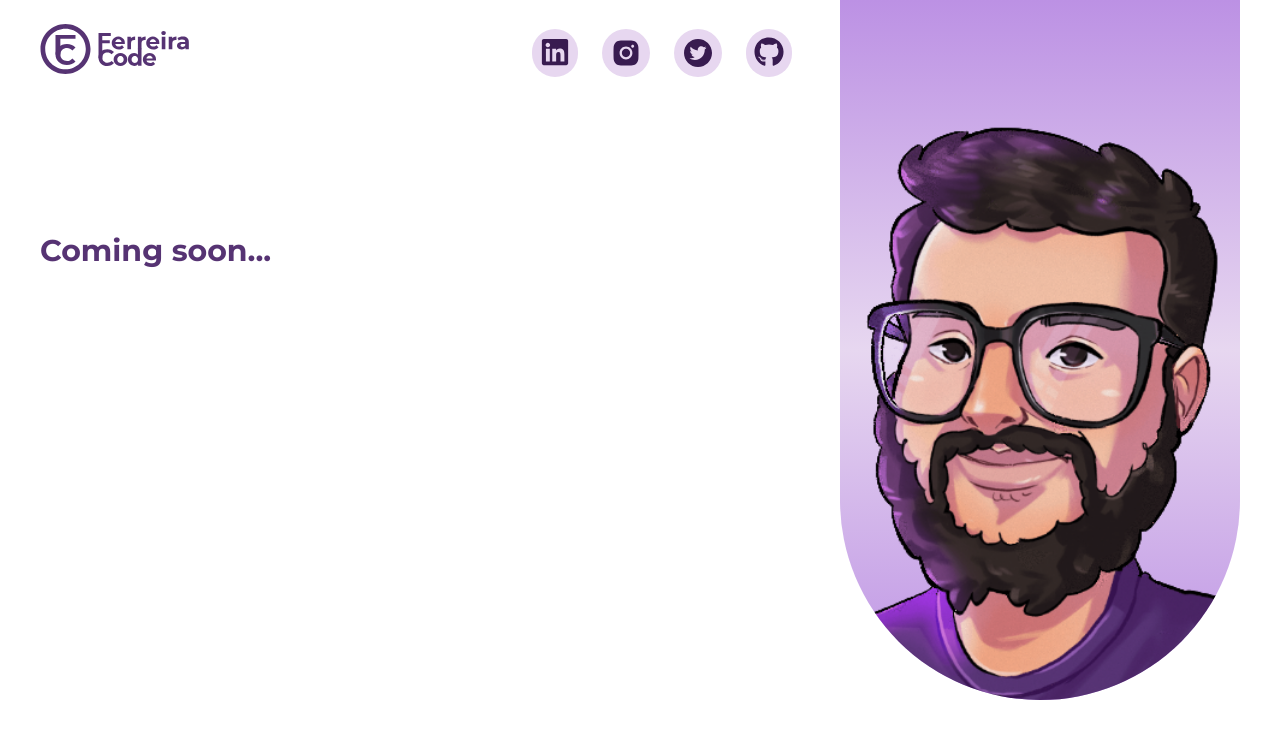
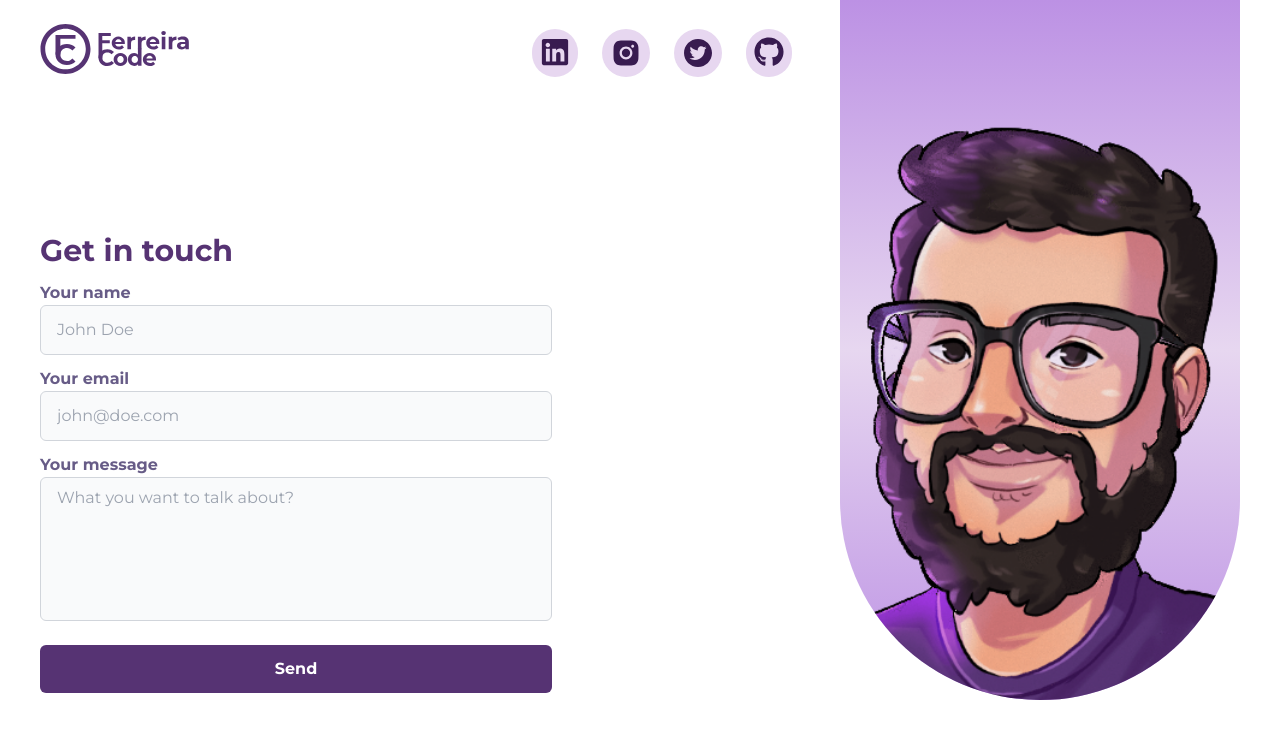
Before and after one commit to codeferreira/ferreiracode-v3, a Next.js app: page /get-in-touch in a window 1280 px wide. Shown: the top 738 px of the page. Built offline with nearby package versions, Linux system fonts and the light colour scheme.

Commit message:
feat: add get in touch form

```diff
--- /dev/null
+++ b/src/components/input/index.tsx
@@ -0,0 +1,20 @@
+import { InputHTMLAttributes } from "react";
+
+interface InputProps extends InputHTMLAttributes<HTMLInputElement> {
+  label: string;
+  name: string;
+}
+
+const Input = ({ label, name, ...props }: InputProps) => {
+  return (
+    <>
+      <label htmlFor={name} className="text-purple-400 font-semibold mb-2">
+        {label}
+      </label>
+
+      <input id={name} name={name} className="border border-gray-300 focus:border-purple-400 focus:ring-purple-400 block bg-gray-50 py-3 px-4 rounded-md w-full max-w-lg mb-3 text-purple-700" {...props} />
+    </>
+  )
+}
+
+export default Input;
--- a/src/pages/get-in-touch.tsx
+++ b/src/pages/get-in-touch.tsx
@@ -1,4 +1,5 @@
 import Header from 'components/header'
+import Input from 'components/input'
 import Head from 'next/head'
 import Image from 'next/image'
 
@@ -13,8 +14,20 @@ const GetInTouch = () => {
           <Header />
           <main className="mt-32">
             <h1 className="text-3xl font-bold text-purple-700 mb-3">
-              Coming soon...
+              Get in touch
             </h1>
+            <form action="https://formsubmit.co/contact@ferreiracode.com" method="POST">
+              <Input label="Your name" name="name" placeholder="John Doe" required />
+              <Input label="Your email" name="email" type="email" placeholder="john@doe.com" required />
+              <label htmlFor="subject" className="text-purple-400 font-semibold mb-2">
+                Your message
+                <textarea className="block bg-gray-50 py-2 px-4 border border-gray-300 rounded-md w-full max-w-lg mb-6 font-normal h-36 resize-none" name="subject" placeholder="What you want to talk about?" />
+              </label>
+              <input type="hidden" name="_subject" value="New submission from website" />
+              <button type="submit" className="bg-purple-700 w-full max-w-lg py-3 px-4 font-bold text-white rounded-md">
+                Send
+              </button>
+            </form>
           </main>
         </section>
         <section className="rounded-b-full overflow-hidden relative pt-32 w-[400px] h-[700px] bg-gradient-to-b from-purple-300 via-purple-100 to-purple-300">
```
